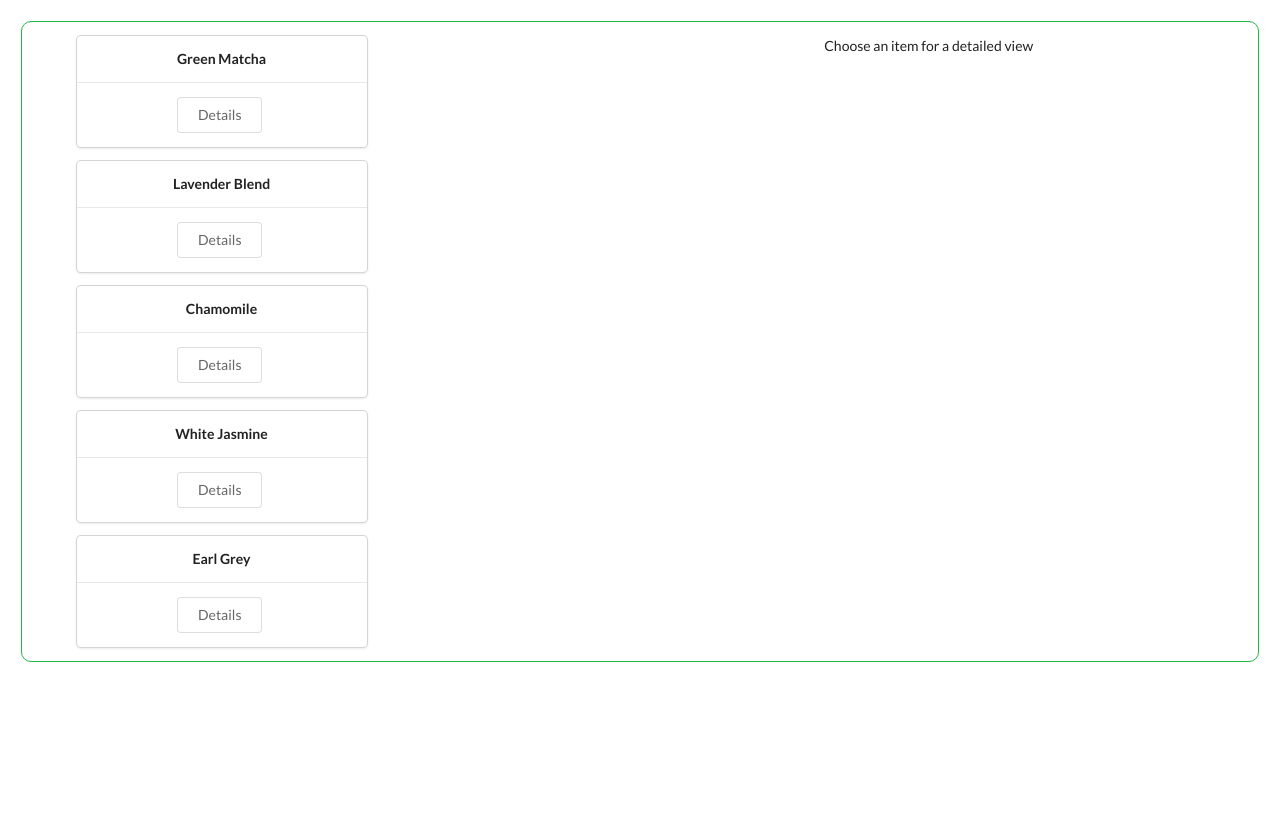
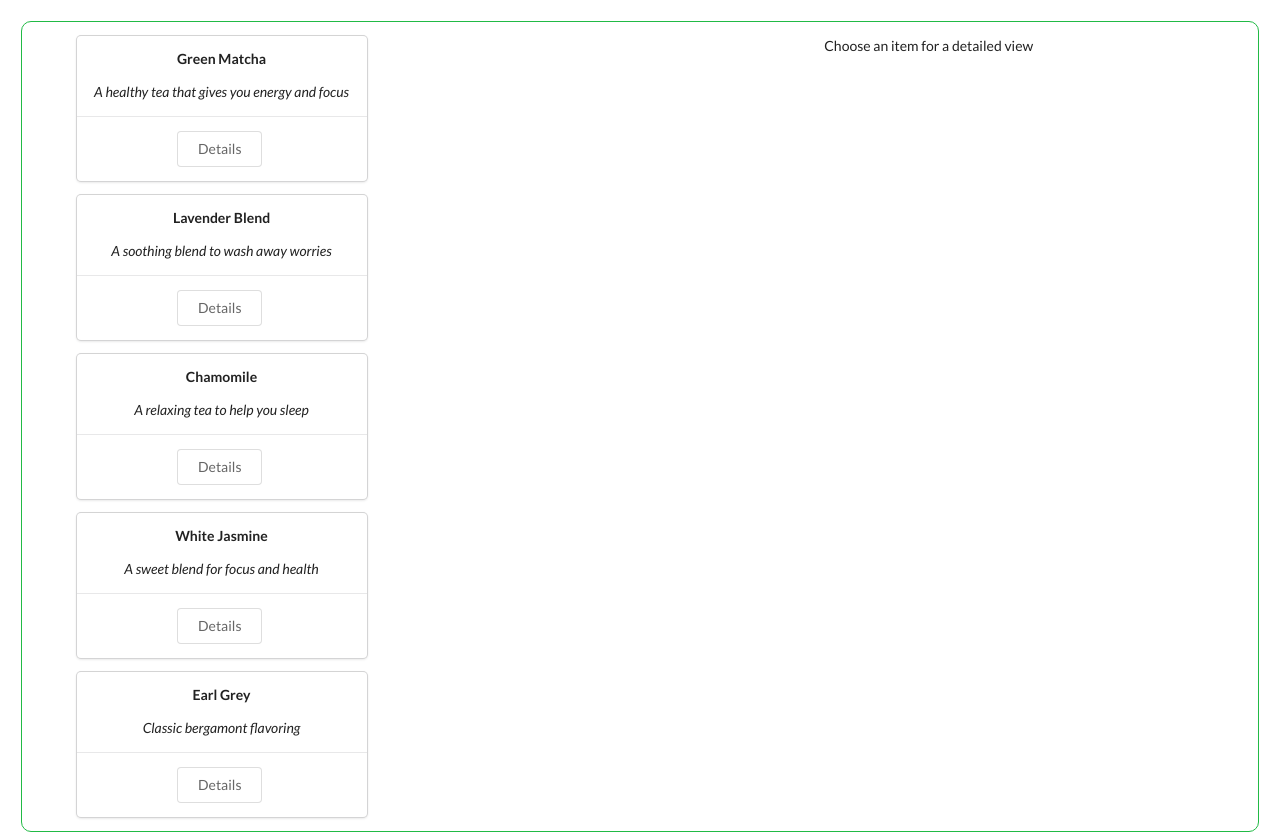
Before and after one commit to wrunion/epicodus-react-project, a React (Create React App) app: page / in a window 1280 px wide. Built offline with nearby package versions, Linux system fonts and the light colour scheme.

Commit message:
Add info to ItemList.

```diff
--- a/src/components/tutorial/ItemDetail.js
+++ b/src/components/tutorial/ItemDetail.js
@@ -1,15 +1,16 @@
 import React from 'react';
 import { connect } from 'react-redux';
 
-const ItemDetail = (props) => {
+const ItemDetail = ({item}) => {
   /* If no item is selected */
-  if (props.item === null) {
+  if (!item) {
     return (
       <p>Choose an item for a detailed view</p>
     );
   } else {
     /* Grab item properties */
-    const { itemName, description, price, available } = props.item;
+    const { itemName, description, price, available } = item;
+
     return (
       <React.Fragment>
         <h1>{itemName}</h1>
--- a/src/components/tutorial/ItemList.js
+++ b/src/components/tutorial/ItemList.js
@@ -10,6 +10,7 @@ class ItemList extends Component {
         <div className="Item ui card grid-item" key={item.id}>
           <div className="content">
             <h5 key={item.id}>{item.itemName}</h5>
+            <p><em>{item.description}</em></p>
           </div>
           <div className="right floated content">
             <button
```
